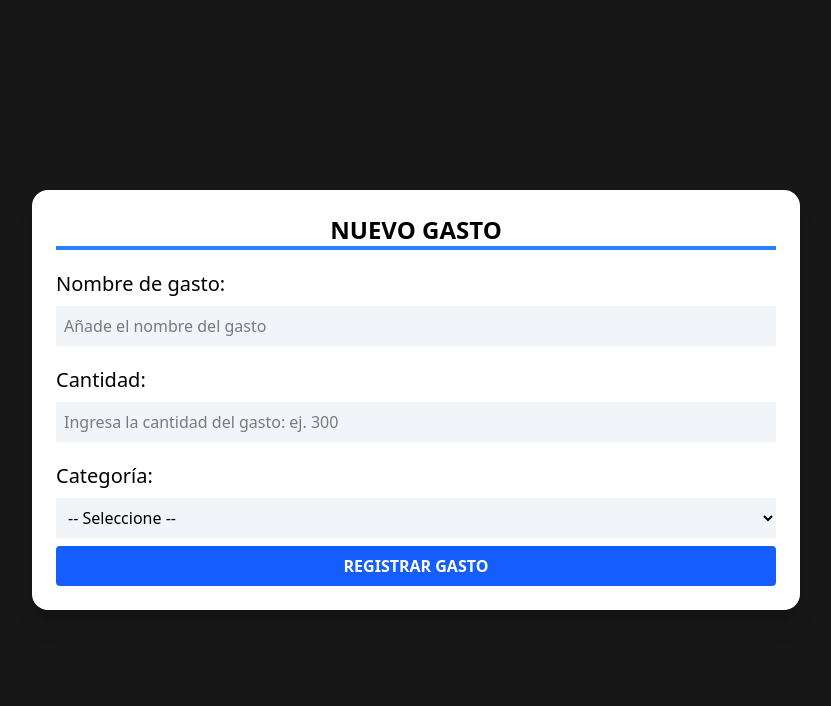
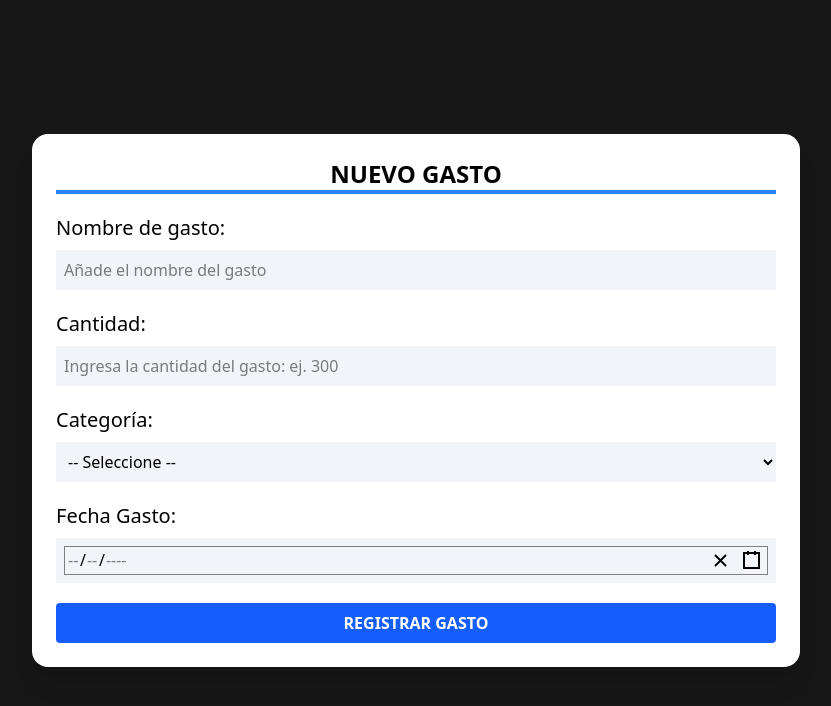
Before and after one commit to RaulSantosDev/control-de-gastos, a React (Vite) app: page / in a window 1280 px wide. Both pictures are taken after a click on the button 1228 px from the left and 748 px from the top of the page. Shown: the top 706 px of the page, without its empty margins (224-1055 px from the left). Built offline with nearby package versions, Linux system fonts and the light colour scheme.

Commit message:
Agregando un calendarios para definir la fecha del gasto

```diff
--- a/package.json
+++ b/package.json
@@ -14,6 +14,8 @@
     "@heroicons/react": "^2.2.0",
     "@tailwindcss/vite": "^4.1.10",
     "react": "^19.1.0",
+    "react-calendar": "^6.0.0",
+    "react-date-picker": "^11.0.0",
     "react-dom": "^19.1.0",
     "tailwindcss": "^4.1.10"
   },
--- a/src/components/ExpenseForm.tsx
+++ b/src/components/ExpenseForm.tsx
@@ -1,4 +1,11 @@
-import { categories } from "../data/data";
+import { categories } from "../data/data"
+import DatePicker from 'react-date-picker'
+import 'react-date-picker/dist/DatePicker.css'
+import 'react-calendar/dist/Calendar.css';
+
+type ValuePiece = Date | null;
+
+type Value = ValuePiece | [ValuePiece, ValuePiece];
 
 export default function ExpenseForm() {
   return (
@@ -68,15 +75,32 @@ export default function ExpenseForm() {
             </option>
           ))}
         </select>
+      </div>
 
-          <input
-            type="submit"
-            className="bg-blue-600 cursor-pointer w-full p-2 text-white uppercase font-bold rounded-sm" value={'Registrar Gasto'}
+      <div className="flex flex-col gap-2">
+        <label
+          htmlFor="amount"
+          className="text-xl"
+        >
+          Fecha Gasto:
+        </label>
 
-          />
+        < DatePicker
+          className="bg-slate-100 p-2"
+        />
+
+      </div>
 
 
-      </div>
+      <input
+        type="submit"
+        className="bg-blue-600 cursor-pointer w-full p-2 text-white uppercase font-bold rounded-sm" value={'Registrar Gasto'}
+
+      />
+
+
+
+
     </form>
   )
 }
```
Also changed, not shown: 1 other file (tests, documents, lock files or other folders).
